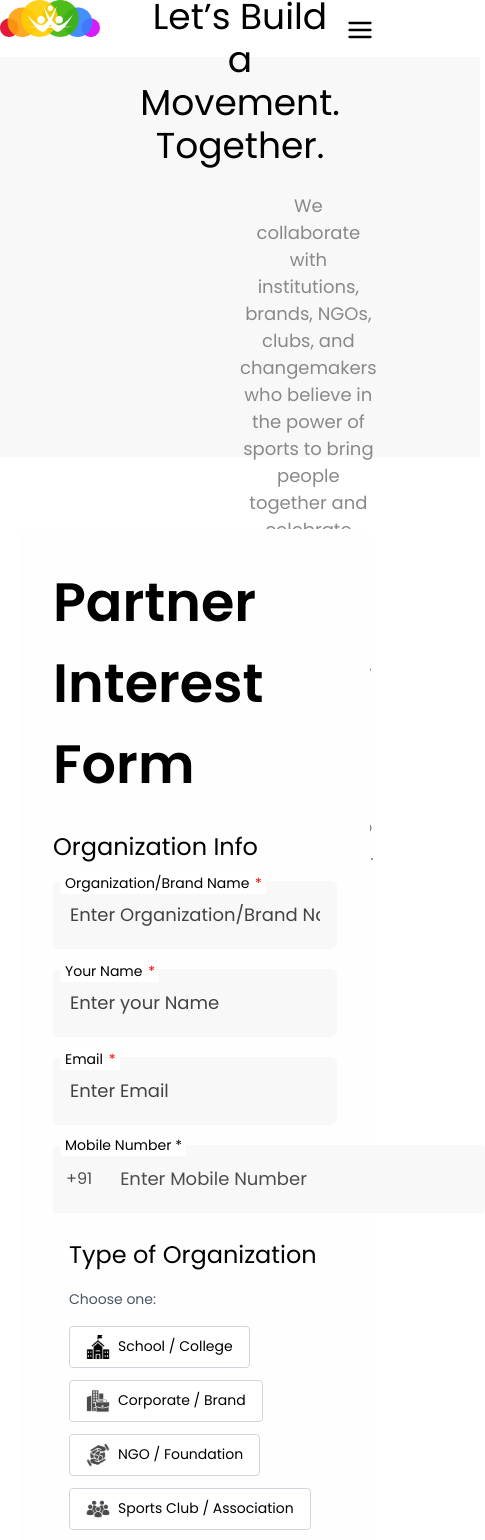
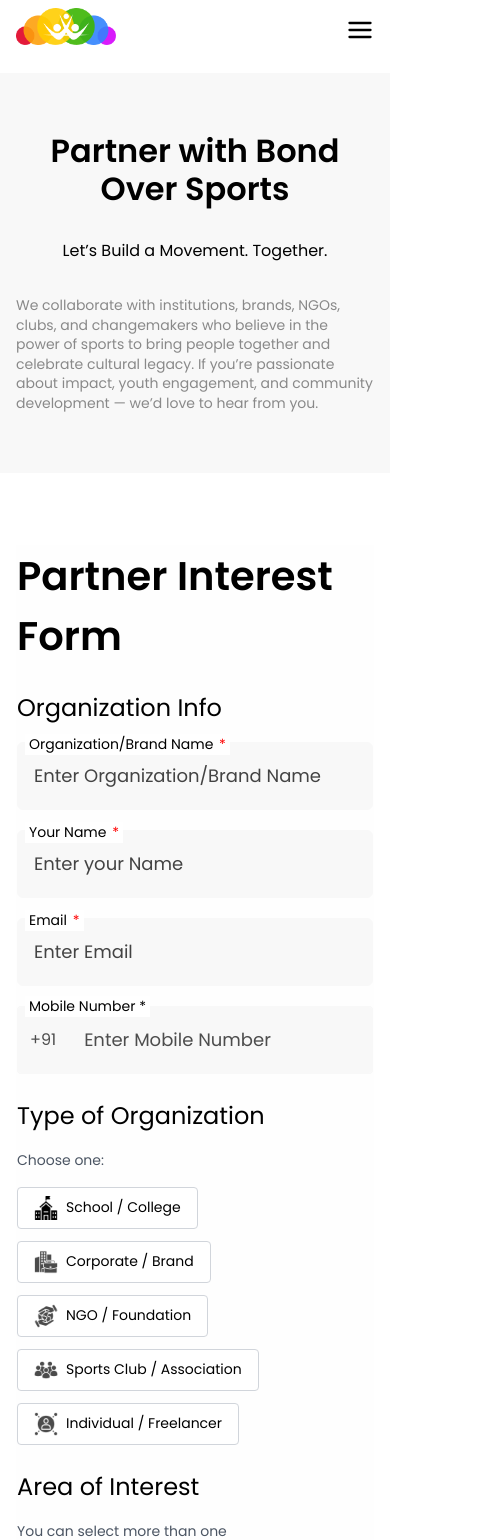
Before and after one commit to sakshiichauhan/Bond-Over, a React (Vite) app: page /partner in a window 390 px wide. Shown: the top 1540 px of the page, 485 px wide, since content can reach past the window. Built offline with nearby package versions, Linux system fonts and the light colour scheme.

Commit message:
join button fix

```diff
--- a/src/page/PartnerInterest/PartnerInterest.jsx
+++ b/src/page/PartnerInterest/PartnerInterest.jsx
@@ -38,7 +38,9 @@
 export default function PartnerInterest() {
   return (
     <div>
-      <Navbar />
+      <div className={styles.navWrapper}>
+          <Navbar />
+      </div>
       <PartnerBond />
       <FormBody />
       <Footer />
--- a/src/page/PartnerInterest/PartnerInterest.module.css
+++ b/src/page/PartnerInterest/PartnerInterest.module.css
@@ -9,7 +9,10 @@
   gap: 1.5rem;
   height: 400px;
 }
-
+.navWrapper{
+  padding: 16px 193px;
+  color: #000000;
+}
 .partnerBondTitleLarge {
   font-weight: 600;
   font-size: 54px;
@@ -120,6 +123,7 @@
   font-size: 18px;
   color: #4D4D4D;
   transition: box-shadow 0.15s ease;
+  width: 100%;
 }
 
 .mobileInputField::placeholder {
@@ -137,7 +141,8 @@
   gap: 1rem;
   width: 100%;
   max-width: 1072px;
-  margin: 16px;
+  margin-bottom: 24px;
+  margin-top: 24px;
 }
 
 .stsHeading {
@@ -239,4 +244,89 @@
   margin-top: 24px;
   width: 100%;
   max-width: 200px;
+  padding: 16px 48px;
 }
+
+
+@media (max-width: 1360px) {
+  .partnerBondSection {
+    padding: 48px 120px;
+  }
+  .navWrapper{
+    padding: 16px 120px;
+  }
+  .partnerBondTitleLarge{
+    font-size: 48px;
+    margin-bottom: 12px;
+  }
+  .partnerBondTitleMedium{
+    font-size: 20px;
+    margin-bottom: 20px;
+  }
+  .partnerBondParagraph {
+    font-size: 16px;
+    max-width: 700px;
+  }
+}
+@media (max-width: 1024px) {
+  .partnerBondSection{
+    padding: 40px 80px;
+  }
+  .navWrapper{
+    padding: 16px 80px;
+  }
+  .partnerBondTitleLarge{
+    font-size: 40px;
+    margin-bottom: 10px;
+  }
+  .partnerBondTitleMedium{
+    font-size: 18px;
+    margin-bottom: 16px;
+  }
+  .partnerBondParagraph{
+    font-size: 15px;
+    max-width: 600px;
+    line-height: 1.5;
+  }
+}
+@media (max-width: 860px)
+{
+  .navWrapper{
+    padding: 16px 40px;
+  }
+}
+@media (max-width: 768px) {
+  .partnerBondSection {
+    padding: 32px 16px;     /* minimal side padding */
+  }
+  .navWrapper{
+    padding: 8px 16px;
+  }
+  .partnerBondTitleLarge{
+    font-size: 32px;        /* tablet → mobile size */
+    margin-bottom: 8px;
+  }
+  .partnerBondTitleMedium {
+    font-size: 16px;        /* tablet → mobile size */
+    margin-bottom: 12px;
+  }
+  .partnerBondParagraph {
+    font-size: 14px;
+    max-width: 100%;
+    text-align: left;
+    line-height: 1.4;
+  }
+  .submitButton{
+    padding: 12px 32px;
+  }
+  .formBodySection{
+    padding-left: 16px !important;
+    padding-right: 16px !important;
+  }
+  .formHeadingLarge{
+    font-size: 40px;
+  }
+  .formContainer{
+    padding: 0%;
+  }
+}
```
